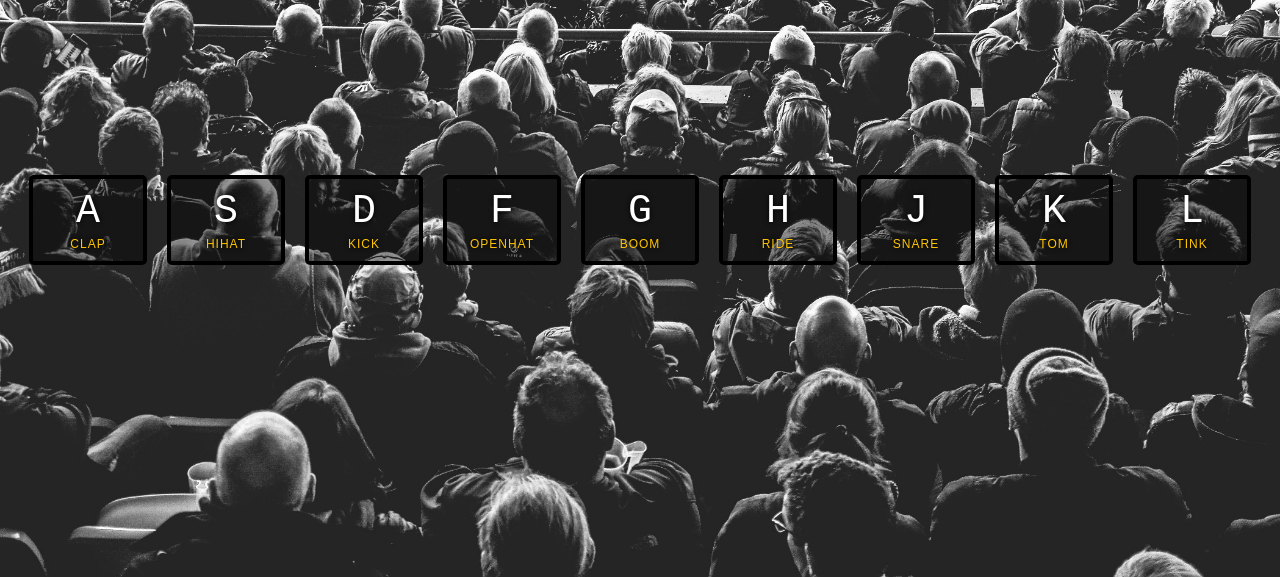
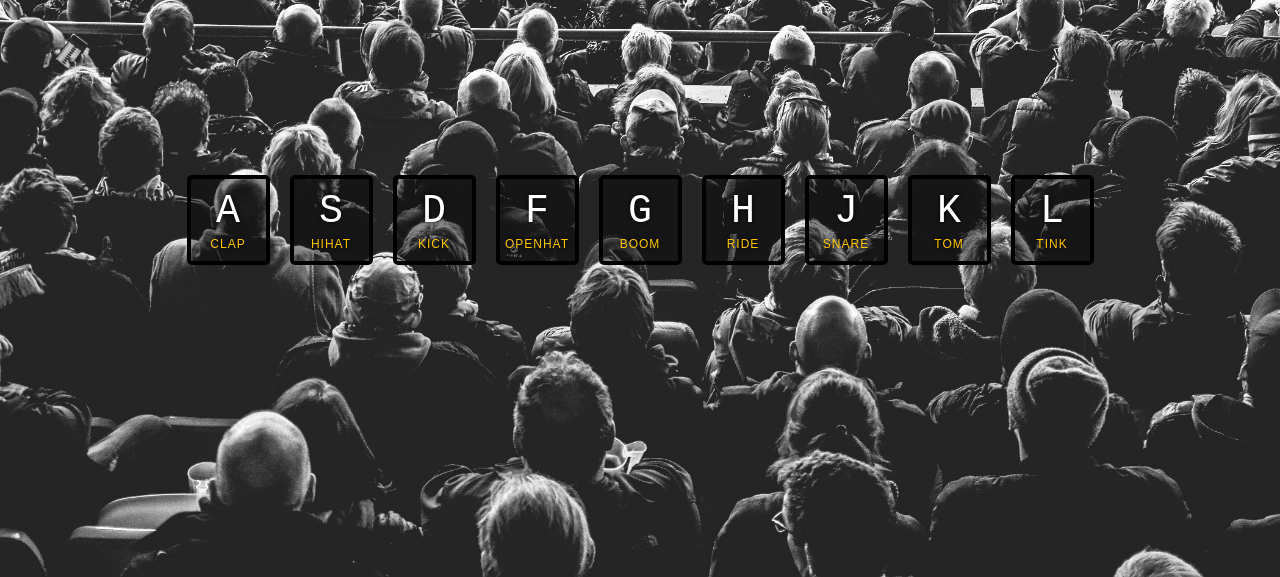
Before and after one commit to alextirgard00n/javascript-drum-kit, a plain HTML site: page index.html in a window 1280 px wide. Shown: the part 223-800 px from the top of the page. Drawn offline with Linux system fonts and the light colour scheme.

Commit message:
no wrap added to css

```diff
--- a/style.css
+++ b/style.css
@@ -10,18 +10,10 @@ html {
   margin: 0;
   padding: 0;
   font-family: sans-serif;
-  /* min-height: 100vh; */
   display: flex;
   justify-content: center;
   align-items: center;
   align-content: center;
-}
-
-.body {
-  /* display: flex;
-  justify-content: center;
-  align-items: center;
-  align-content: center; */
 }
 
 .container {
@@ -31,8 +23,6 @@ html {
   align-items: center;
   align-content: center;
   height: 100vh;
-  /* margin: 0 auto; */
-  /* min-height: 100vh; */
 }
 
 .h1 {
@@ -45,9 +35,7 @@ html {
 
 .keys {
   display: flex;
-  /* flex: 1; */
-  flex-wrap: wrap;
-  /* min-height: 100vh; */
+  flex-wrap: nowrap;
   min-height: 40em;
   align-items: center;
   justify-content: center;
@@ -62,7 +50,7 @@ html {
   font-size: 1.5rem;
   padding: 1rem .5rem;
   transition: all .07s ease;
-  width: 10rem;
+  width: 65px;
   text-align: center;
   color: white;
   background: rgba(0, 0, 0, 0.4);
```
